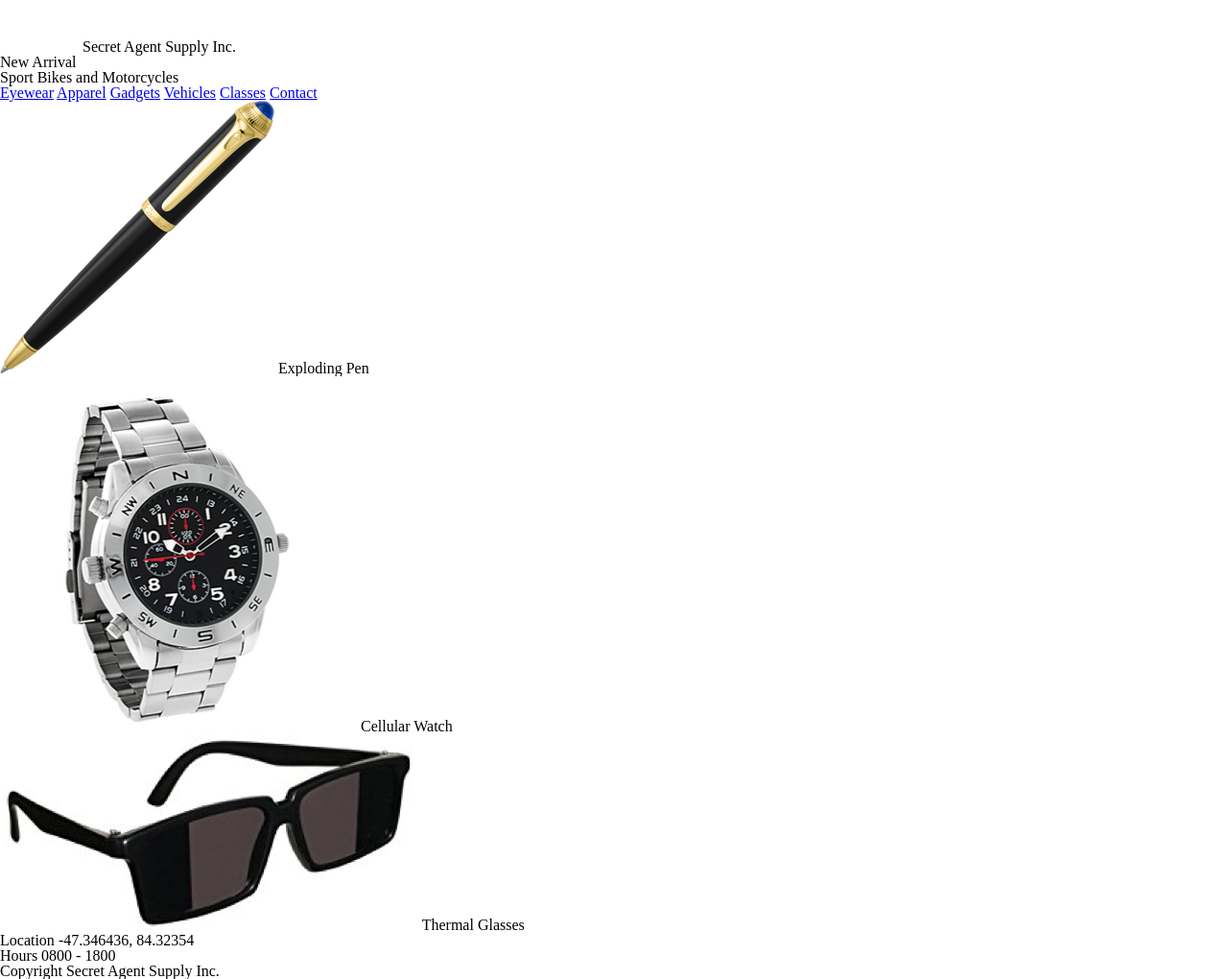
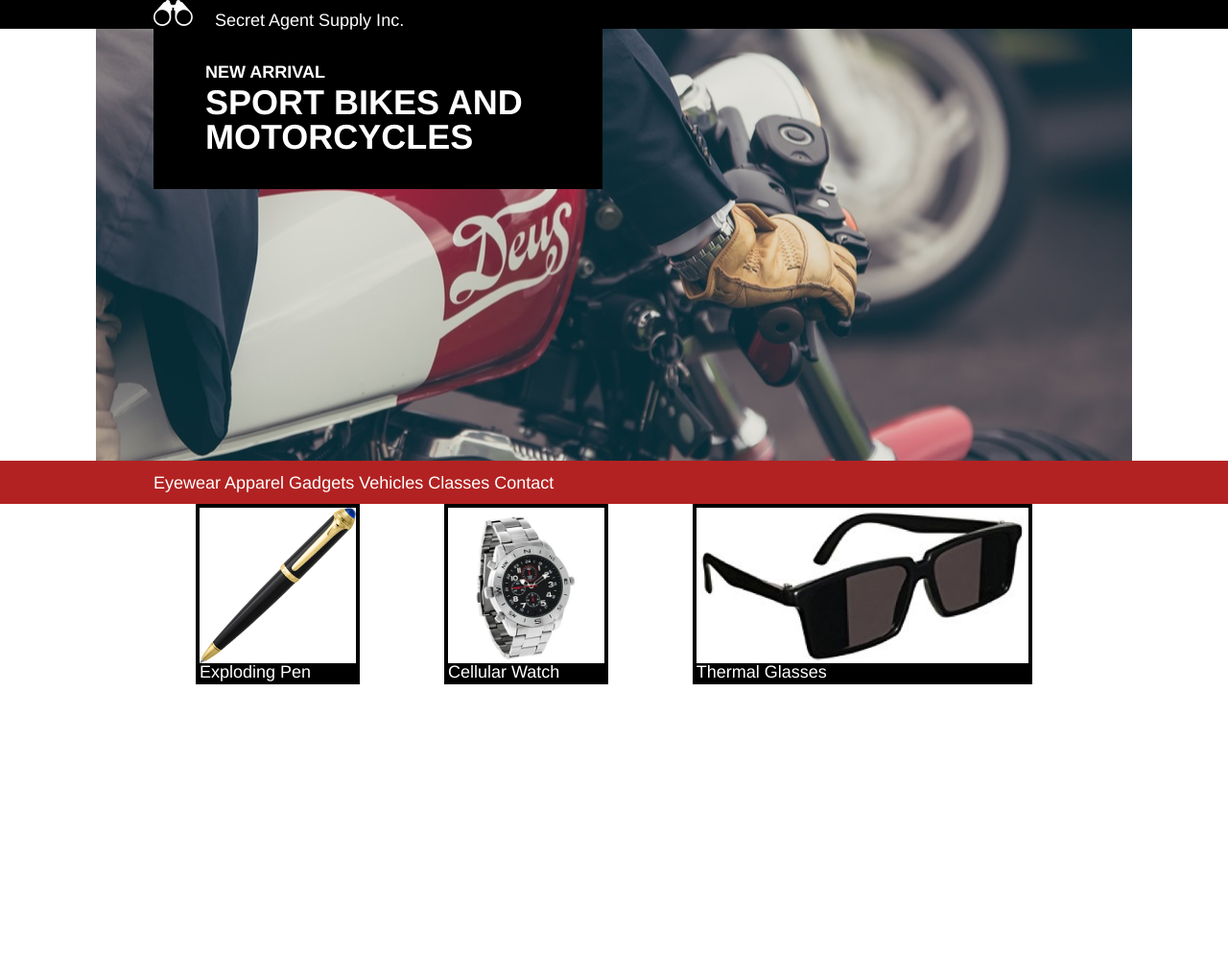
Before and after one commit to aaronjsnyder/secretagentsupply, a plain HTML site: page index.html in a window 1280 px wide. Shown: the whole page at 96% size. After the commit the page ends 800 px from the top, so only its background shows below. Drawn offline with Linux system fonts and the light colour scheme.

Commit message:
Start styling elements, add site container divs

```diff
--- a/index.html
+++ b/index.html
@@ -8,26 +8,33 @@
   </head>
   <body>
     <header>
+      <div class="container">
         <img src="./resources/images/logo.png" alt="Secret Agent Supply binoculars logo">
         <span>Secret Agent Supply Inc.</span>
+      </div>
     </header>
 
     <div class="main-banner">
+      <div class="container">
         <div class="banner-text">
-        <span>New Arrival</span>
-        <h2>Sport Bikes and Motorcycles</h2>
+          <span>NEW ARRIVAL</span>
+          <h2>SPORT BIKES AND MOTORCYCLES</h2>
+        </div>
       </div>
     </div>
 
     <nav>
+      <div class="container">
         <span><a href="#">Eyewear</a></span>
         <span><a href="#">Apparel</a></span>
         <span><a href="#">Gadgets</a></span>
         <span><a href="#">Vehicles</a></span>
         <span><a href="#">Classes</a></span>
         <span><a href="#">Contact</a></span>
+      </div>
     </nav>
 
+    <div class="container">
       <section class="product-grid">
         <div class="product">
           <img src="./resources/images/pen.png" alt="Black and Gold Twist Ball-point Pen">
@@ -55,9 +62,13 @@
           <span>0800 - 1800</span>
         </div>
       </section>
+    </div>
+
 
     <footer>
+      <div class="container">
         <span class="copyright">Copyright Secret Agent Supply Inc.</span>
+      </div>
     </footer>
   </body>
 </html>
--- a/resources/css/style.css
+++ b/resources/css/style.css
@@ -0,0 +1,85 @@
+html {
+  font-size: 18px;
+  font-family: "Helvetica", sans-serif;
+  color: white;
+}
+
+body {
+
+}
+
+a {
+  color: white;
+  text-decoration: none;
+}
+
+.container {
+  width: 960px;
+  margin: 0 auto;
+}
+
+/* Header Style */
+
+header {
+  display: flex;
+  align-items: center;
+  background-color: black;
+  width: cover;
+}
+ header img {
+   height: 1.5rem;
+ }
+
+ header span{
+   padding: 0.66rem 1rem;
+ }
+
+/* Main Banner Nav Style */
+
+.main-banner {
+  background-image: url("../images/moto.jpeg");
+  background-repeat: no-repeat;
+  background-position: center;
+  width: 100%;
+  height: 25rem;
+}
+
+.banner-text {
+  background-color: black;
+  font-weight: bold;
+  width: 20rem;
+  padding: 2rem 3rem;
+}
+
+.banner-text h2 {
+  font-size: 2rem;
+  padding-top: 0.25rem;
+}
+
+nav {
+  background-color: firebrick;
+  display: flex;
+  justify-content: space-between;
+  padding: 0.75rem 0;
+}
+
+/* Product Grid */
+
+.product-grid {
+  display: flex;
+  justify-content: space-around;
+}
+
+.product {
+  display: flex;
+  flex-direction: column;
+  border: 4px solid black;
+}
+
+.product img {
+  height: 9rem;
+}
+
+.product span {
+  background-color: black;
+}
```
Lines whose indentation alone changed are shown as unchanged.
